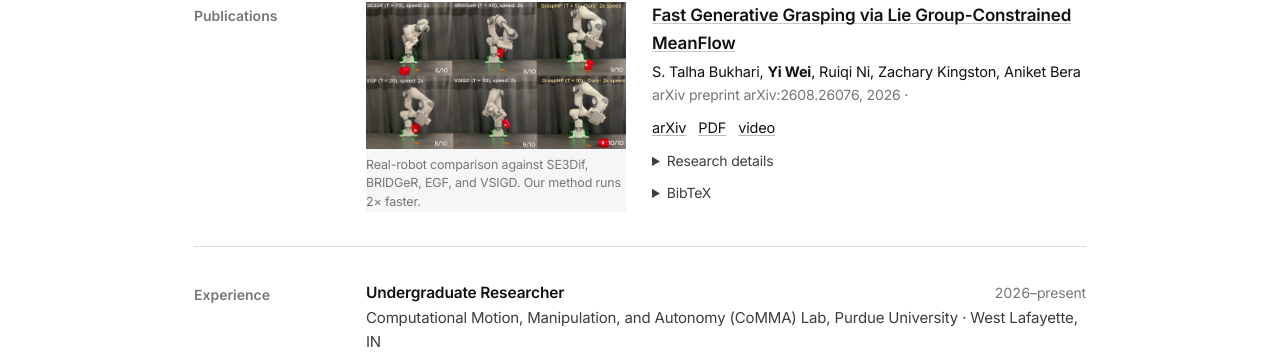
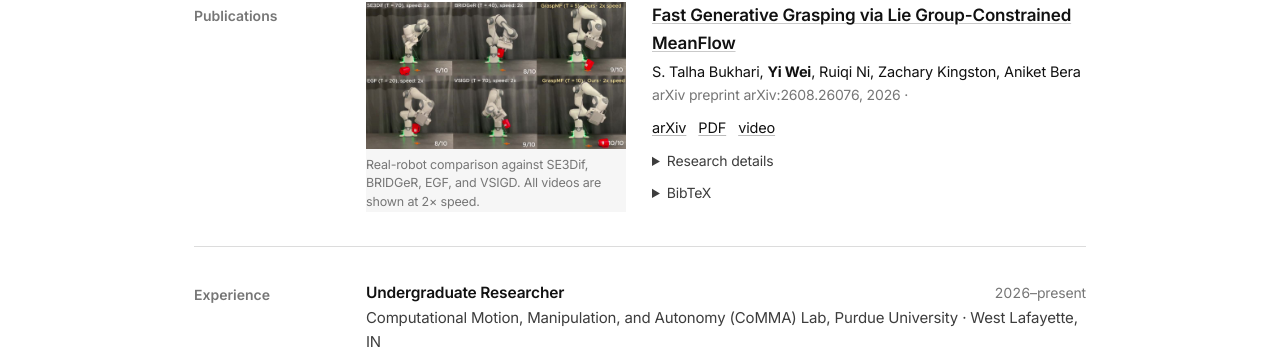
Before and after one commit to yiwei19/yiwei19.github.io, a Jekyll site: the page built from index.html, in a window 1280 px wide. Shown: the part 824-1185 px from the top of the page. Built offline with Jekyll 4.4.1, drawn with Linux system fonts in a browser that asks for light colours.

Commit message:
Clarify comparison video playback speed

```diff
--- a/_data/publications.yml
+++ b/_data/publications.yml
@@ -12,7 +12,7 @@
   poster: /assets/grasp-demo-poster.jpg
   # image: /assets/some_teaser.png
   media_caption: >
-    Real-robot comparison against SE3Dif, BRIDGeR, EGF, and VSIGD. Our method runs 2× faster.
+    Real-robot comparison against SE3Dif, BRIDGeR, EGF, and VSIGD. All videos are shown at 2× speed.
   summary: >
     Grasp synthesis is multimodal by nature. A good grasp is a distribution, not a
     point estimate, which makes generative models a natural fit, but their iterative
```
